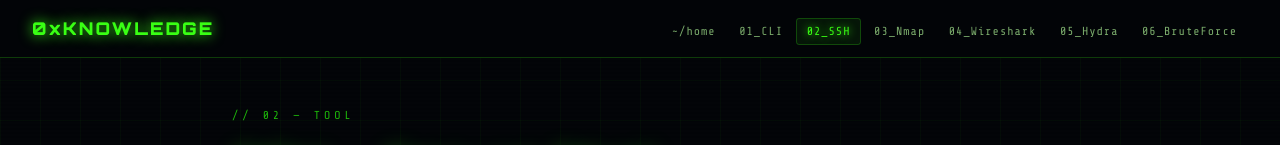
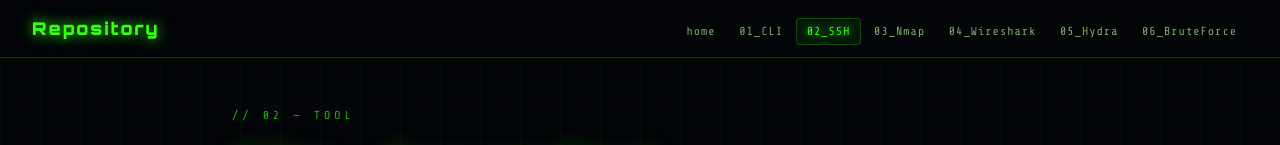
Before and after one commit to nazskii/Ethical-Hacking, a plain HTML site: page ssh.html in a window 1280 px wide. Shown: the top 145 px of the page. Drawn offline with nearby package versions, Linux system fonts and the light colour scheme.

Commit message:
Update ssh.html

```diff
--- a/ssh.html
+++ b/ssh.html
@@ -3,15 +3,15 @@
 <head>
   <meta charset="UTF-8"/>
   <meta name="viewport" content="width=device-width, initial-scale=1.0"/>
-  <title>0xKnowledge | 02 — SSH</title>
+  <title>Repository | 02 — SSH</title>
   <link rel="stylesheet" href="style.css"/>
 </head>
 <body>
 
 <nav>
-  <a class="nav-brand" href="index.html">0xKNOWLEDGE</a>
+  <a class="nav-brand" href="index.html">Repository</a>
   <ul class="nav-links">
-    <li><a href="index.html">~/home</a></li>
+    <li><a href="index.html">home</a></li>
     <li><a href="cli.html">01_CLI</a></li>
     <li><a href="ssh.html">02_SSH</a></li>
     <li><a href="nmap.html">03_Nmap</a></li>
@@ -68,7 +68,7 @@ student@raspberrypi:~$</span>
     </div>
   </div>
 
-  <footer>0xKNOWLEDGE &nbsp;|&nbsp; Ethical Hacking Reference</footer>
+  <footer>Repository &nbsp;|&nbsp; Ethical Hacking Reference</footer>
 </div>
 
 <script src="script.js"></script>
```
